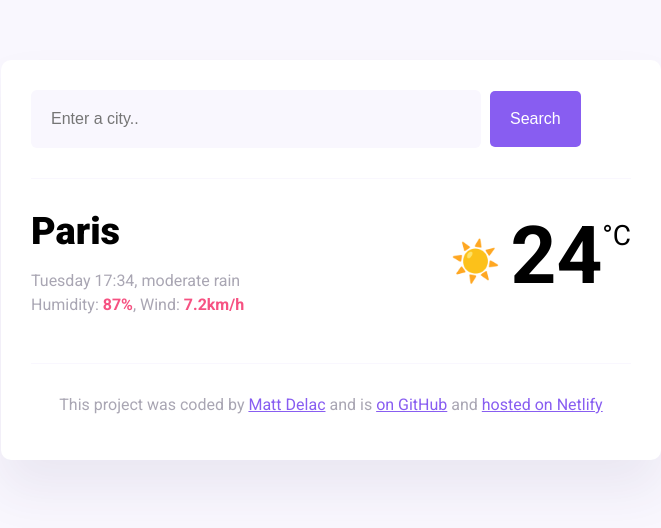
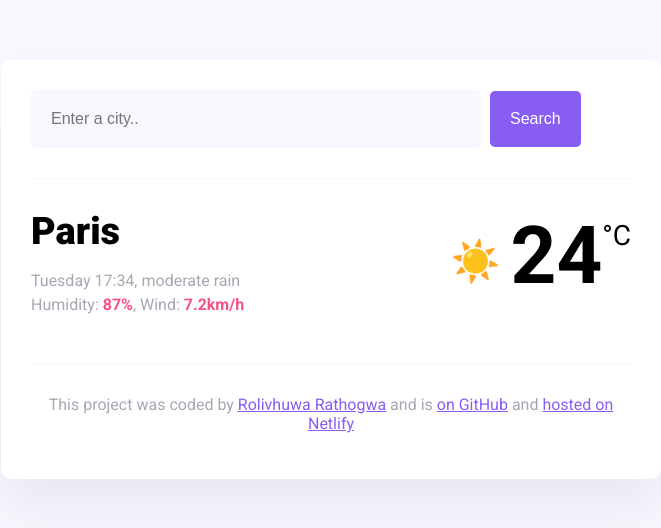
Before and after one commit to Rowleemiley/myweather-app, a website built with Parcel: page index.html in a window 1280 px wide. Shown: the whole page, without its empty margins (309-970 px from the left). Built offline with nearby package versions, Linux system fonts and the light colour scheme.

Commit message:
Updated index.html.added profile link

```diff
--- a/index.html
+++ b/index.html
@@ -47,7 +47,7 @@
       <footer>
         <p>
           This project was coded by
-          <a href="#" target="_blank">Matt Delac</a> and is
+          <a href="https://github.com/Rowleemiley" target="_blank">Rolivhuwa Rathogwa</a> and is
           <a href="#" target="_blank"> on GitHub</a> and
           <a href="#" target="_blank">hosted on Netlify</a>
         </p>
```
